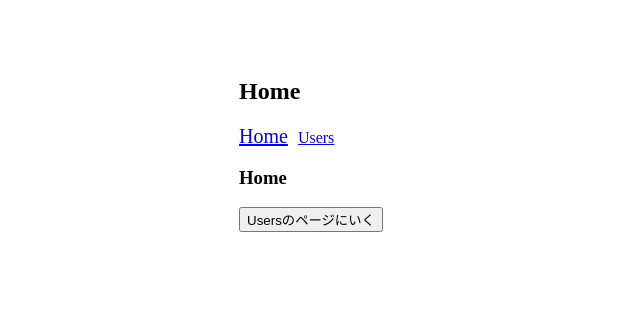
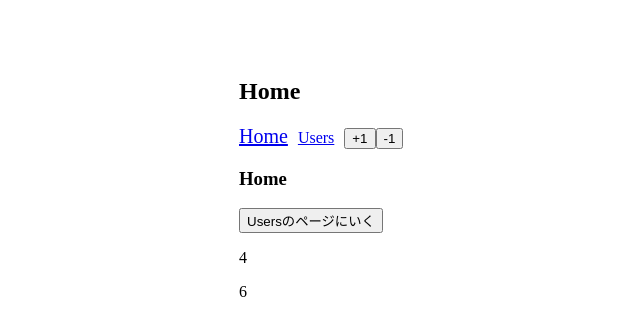
Before and after one commit to Ryotaro25/udemy-vuejs, a Vue app: page / in a window 1280 px wide. Shown: the top 336 px of the page, without its empty margins (51-691 px from the left). Built offline with nearby package versions, Linux system fonts and the light colour scheme; the HTML template or start-up script is replaced by a standard one.

Commit message:
mid vuex

```diff
--- a/package.json
+++ b/package.json
@@ -10,7 +10,8 @@
   "dependencies": {
     "core-js": "^3.6.5",
     "vue": "^2.6.11",
-    "vue-router": "^3.5.1"
+    "vue-router": "^3.5.1",
+    "vuex": "^3.6.2"
   },
   "devDependencies": {
     "@vue/cli-plugin-babel": "~4.5.0",
--- a/src/main.js
+++ b/src/main.js
@@ -1,11 +1,13 @@
 import Vue from 'vue';
 import App from './App.vue';
 import router from "./router";
+import store from "./store";
 
 Vue.config.productionTip = false
 
 
 new Vue({
   router,
+  store,
   render: h => h(App),
 }).$mount('#app')
--- /dev/null
+++ b/src/store.js
@@ -0,0 +1,22 @@
+import Vue from 'vue';
+import Vuex from 'vuex';
+
+Vue.use(Vuex);
+
+export default new Vuex.Store({
+  state: {
+    count: 2
+  },
+  getters: {
+    doubleCount: state => state.count * 2,
+    tripleCount: state => state.count * 3
+  },
+  mutations: {
+    increment(state, number) {
+      state.count += number;
+    },
+    decrement(state, number) {
+      state.count -= number;
+    }
+  }
+});
--- a/src/views/HeaderHome.vue
+++ b/src/views/HeaderHome.vue
@@ -12,8 +12,23 @@
        active-class="link--active"
        exact
        class="link">Users</router-link>
+       <button @click="increment">+1</button>
+       <button @click="decrement">-1</button>
     </nav>
 </template>
+
+<script>
+export default {
+  methods: {
+    increment() {
+      this.$store.commit('increment', 2);
+    },
+    decrement() {
+      this.$store.commit('decrement', 2);
+    },
+  }
+}
+</script>
 
 <style scoped>
   .link {
--- a/src/views/Home.vue
+++ b/src/views/Home.vue
@@ -2,11 +2,18 @@
   <div>
     <h3>Home</h3>
     <button @click="toUsers">Usersのページにいく</button>
+    <p>{{ doubleCount }}</p>
+    <p>{{ tripleCount }}</p>
   </div>
 </template>
 
 <script>
+import { mapGetters } from "vuex";
+
 export default {
+  computed: {
+    ...mapGetters(["doubleCount", "tripleCount"])
+    },
   methods: {
     toUsers() {
       this.$router.push({
--- a/src/views/Users.vue
+++ b/src/views/Users.vue
@@ -17,24 +17,6 @@
 
 <script>
 export default {
-  props: ["id"],
-  beforeRouteEnter(to, from, next) {
-    next(vm => {
-      console.log(vm.id);
-    });
-  },
-  beforeRouteUpdate(to, from, next) {
-
-    next()
-  },
-  beforeRouteLeave(to, from, next) {
-    const isLeave = window.confirm("本当にこのページを離れますか？");
-    if (isLeave) {
-      next();
-    } else {
-      next(false)
-    }
-
-  }
-}
+  props: ["id"]
+};
 </script>
```
Also changed, not shown: src/router.js (+12 -6 lines), 1 other file (tests, documents, lock files or other folders).
